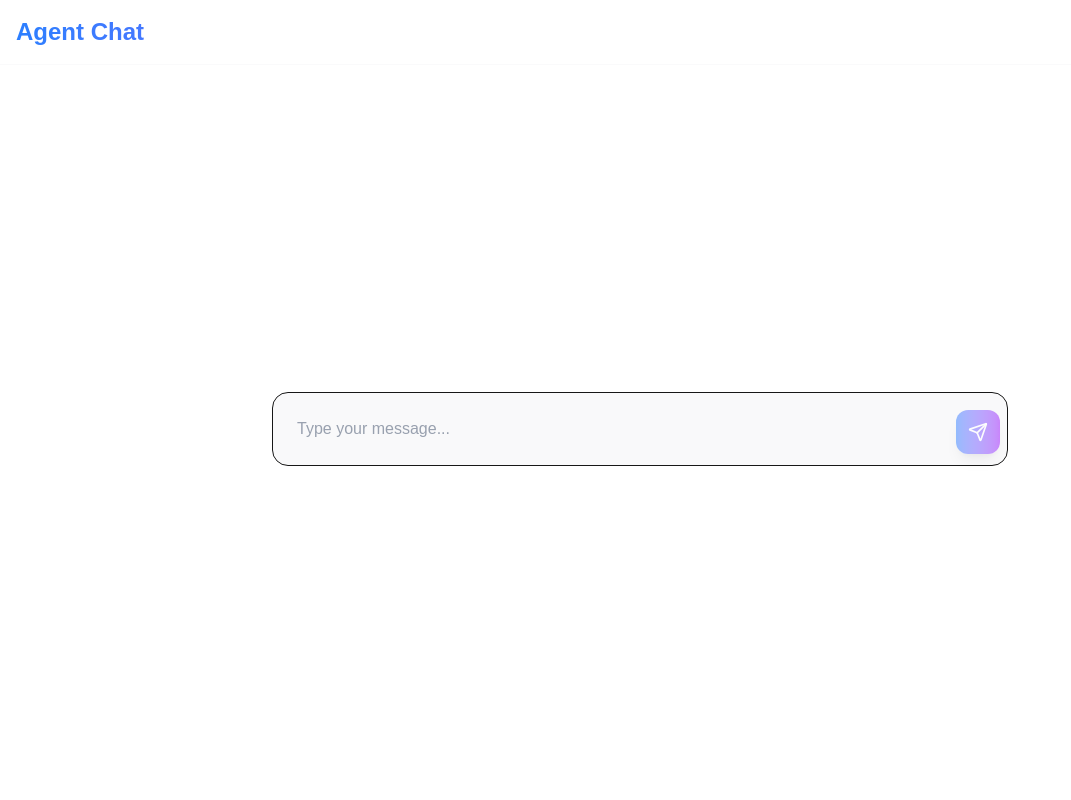
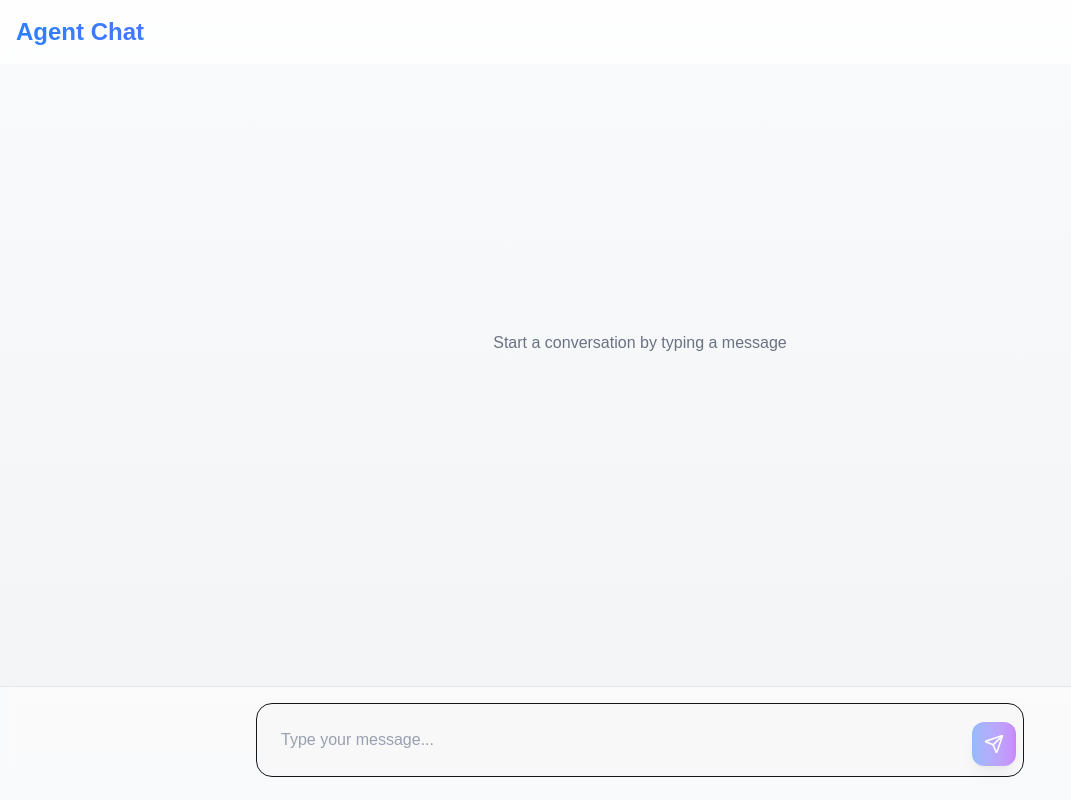
Before and after one commit to IBJunior/agentailor-chat-ui, a Next.js app: page / in a window 1280 px wide. Shown: the whole page, without its empty margins (0-1071 px from the left). Built offline with nearby package versions, Linux system fonts and the light colour scheme.

Commit message:
Implemented Thread.tsx

```diff
--- a/src/app/page.tsx
+++ b/src/app/page.tsx
@@ -1,23 +1,14 @@
 "use client";
 import { Header } from "@/components/Header";
-import { MessageInput } from "@/components/MessageInput";
+import { Thread } from "@/components/Thread";
 
 export default function Home() {
-  const handleSendMessage = (message: string) => {
-    // TODO: Send message to the backend
-    console.log("Sending message:", message);
-  };
-
   return (
-    <div className="relative min-h-screen">
-      <div className="relative w-full">
-        <Header title="Agent Chat" />
-
-        {/* Main Content Area with Centered Input */}
-        <div className="min-h-screen pt-20 flex items-center justify-center p-4">
-          <MessageInput onSendMessage={handleSendMessage} />
-        </div>
-      </div>
+    <div className="flex flex-col h-screen bg-gradient-to-b from-gray-50 to-gray-100 dark:from-gray-900 dark:to-gray-800">
+      <Header title="Agent Chat" />
+      <main className="flex-1 flex flex-col overflow-hidden">
+        <Thread />
+      </main>
     </div>
   );
 }
--- a/src/components/MessageInput.tsx
+++ b/src/components/MessageInput.tsx
@@ -1,36 +1,33 @@
 import { useState } from "react";
-import { SendIcon } from "lucide-react";
+import { Loader2, SendIcon } from "lucide-react";
 
 interface MessageInputProps {
-  onSendMessage: (message: string) => void;
+  onSendMessage: (message: string) => Promise<void>;
+  isLoading?: boolean;
 }
 
-export const MessageInput = ({ onSendMessage }: MessageInputProps) => {
+export const MessageInput = ({ onSendMessage, isLoading = false }: MessageInputProps) => {
   const [message, setMessage] = useState("");
-  const [isFocused, setIsFocused] = useState(false);
 
-  const handleSubmit = (e: React.FormEvent) => {
+  const handleSubmit = async (e: React.FormEvent) => {
     e.preventDefault();
-    if (!message.trim()) return;
+    if (!message.trim() || isLoading) return;
 
-    onSendMessage(message);
+    await onSendMessage(message);
     setMessage("");
   };
 
   return (
-    <div className={`w-full max-w-3xl p-4 transition-all duration-300 ease-in-out ${
-      isFocused ? 'scale-105' : 'scale-100'
-    }`}>
+    <div className="w-full max-w-3xl">
       <form onSubmit={handleSubmit} className="relative flex gap-2">
         <div className="relative flex-1 group">
           <textarea
             value={message}
             onChange={(e) => setMessage(e.target.value)}
-            onFocus={() => setIsFocused(true)}
-            onBlur={() => setIsFocused(false)}
             placeholder="Type your message..."
             className="w-full resize-none rounded-2xl bg-gray-100/50 dark:bg-gray-800/50 backdrop-blur-sm p-6 focus:outline-none focus:ring-0 min-h-[60px] max-h-[200px] pr-16 transition-all duration-200 ease-in-out placeholder:text-gray-400 dark:placeholder:text-gray-500 border"
             rows={1}
+            disabled={isLoading}
             onKeyDown={(e) => {
               if (e.key === "Enter" && !e.shiftKey) {
                 e.preventDefault();
@@ -40,10 +37,14 @@ export const MessageInput = ({ onSendMessage }: MessageInputProps) => {
           />
           <button
             type="submit"
-            disabled={!message.trim()}
+            disabled={!message.trim() || isLoading}
             className="absolute right-2 top-1/2 -translate-y-1/2 p-3 bg-gradient-to-r from-blue-500 to-purple-600 text-white rounded-xl hover:opacity-90 transition-all duration-200 ease-in-out disabled:opacity-50 disabled:cursor-not-allowed shadow-lg hover:shadow-xl disabled:hover:shadow-lg"
           >
-            <SendIcon className="w-5 h-5" />
+            {isLoading ? (
+              <Loader2 className="w-5 h-5 animate-spin" />
+            ) : (
+              <SendIcon className="w-5 h-5" />
+            )}
           </button>
         </div>
       </form>
--- /dev/null
+++ b/src/components/MessageList.tsx
@@ -0,0 +1,56 @@
+import { Message } from "@/types/message";
+import { UserIcon, Bot } from "lucide-react";
+
+interface MessageListProps {
+  messages: Message[];
+}
+
+const MessageList = ({ messages }: MessageListProps) => {
+  return (
+    <div className="w-full max-w-3xl mx-auto px-4 space-y-4">
+      {messages.map((message) => (
+        <div
+          key={message.id}
+          className={`flex gap-3 ${
+            message.type === "human" ? "justify-end" : "justify-start"
+          }`}
+        >
+          {message.type !== "human" && (
+            <div className="flex-shrink-0 w-8 h-8 rounded-full bg-purple-100 dark:bg-purple-900/20 flex items-center justify-center">
+              <Bot className="w-5 h-5 text-purple-600 dark:text-purple-400" />
+            </div>
+          )}
+
+          <div
+            className={`rounded-2xl px-4 py-2 max-w-[80%] ${
+              message.type === "human"
+                ? "bg-blue-500 text-white"
+                : "bg-gray-100 dark:bg-gray-800"
+            }`}
+          >
+            {message.content.map((content, index) => (
+              <div key={index}>
+                {content.type === "text" && <p>{content.text}</p>}
+                {content.type === "image_url" && content.imageUrl && (
+                  <img
+                    src={content.imageUrl}
+                    alt="Message content"
+                    className="max-w-full rounded"
+                  />
+                )}
+              </div>
+            ))}
+          </div>
+
+          {message.type === "human" && (
+            <div className="flex-shrink-0 w-8 h-8 rounded-full bg-blue-100 dark:bg-blue-900/20 flex items-center justify-center">
+              <UserIcon className="w-5 h-5 text-blue-600 dark:text-blue-400" />
+            </div>
+          )}
+        </div>
+      ))}
+    </div>
+  );
+};
+
+export default MessageList;
--- /dev/null
+++ b/src/components/Thread.tsx
@@ -0,0 +1,82 @@
+import { useState } from "react";
+import { MessageInput } from "./MessageInput";
+import MessageList from "./MessageList";
+import type { Message, MessageDto } from "@/types/message";
+
+export const Thread = () => {
+  const [isLoading, setIsLoading] = useState(false);
+  const [threadId] = useState("default");
+  const [messages, setMessages] = useState<Message[]>([]);
+
+  const handleSendMessage = async (messageText: string) => {
+    setIsLoading(true);
+    try {
+      // Add user message to the chat
+      const userMessage: Message = {
+        id: Date.now().toString(),
+        type: 'human',
+        content: [{ type: 'text', text: messageText }]
+      };
+      setMessages(prev => [...prev, userMessage]);
+
+      const messageDto: MessageDto = {
+        threadId,
+        type: 'human',
+        content: [
+          {
+            type: 'text',
+            text: messageText
+          }
+        ]
+      };
+
+      const response = await fetch('http://localhost:3001/api/agent/chat', {
+        method: 'POST',
+        headers: {
+          'Content-Type': 'application/json',
+        },
+        body: JSON.stringify(messageDto),
+      });
+
+      if (!response.ok) {
+        throw new Error('Failed to send message');
+      }
+
+      const data = await response.json();
+
+      // Add AI response to the chat
+      const aiMessage: Message = {
+        id: (Date.now() + 1).toString(),
+        type: data.type,
+        content: Array.isArray(data.content) ? data.content : [{ type: 'text', text: String(data.content) }]
+      };
+      setMessages(prev => [...prev, aiMessage]);
+
+    } catch (error) {
+      console.error('Error sending message:', error);
+      // You might want to show an error notification here
+    } finally {
+      setIsLoading(false);
+    }
+  };
+
+  return (
+    <div className="flex flex-col h-full">
+      <div className="flex-1 overflow-y-auto">
+        {messages.length > 0 ? (
+          <div className="py-4">
+            <MessageList messages={messages} />
+          </div>
+        ) : (
+          <div className="h-full flex items-center justify-center text-gray-500">
+            <p>Start a conversation by typing a message</p>
+          </div>
+        )}
+      </div>
+
+      <div className="flex justify-center p-4 border-t border-gray-200 dark:border-gray-800 bg-background/50 backdrop-blur-sm">
+        <MessageInput onSendMessage={handleSendMessage} isLoading={isLoading} />
+      </div>
+    </div>
+  );
+};
--- /dev/null
+++ b/src/types/message.ts
@@ -0,0 +1,18 @@
+export interface MessageContentDto {
+  type: 'text' | 'image_url';
+  text?: string;
+  imageUrl?: string;
+  detail?: 'auto' | 'low' | 'high';
+}
+
+export interface MessageDto {
+  threadId: string;
+  type: 'human';
+  content: MessageContentDto[];
+}
+
+export interface Message {
+  id: string;
+  type: 'human' | 'ai' | 'tool';
+  content: MessageContentDto[];
+}
```
